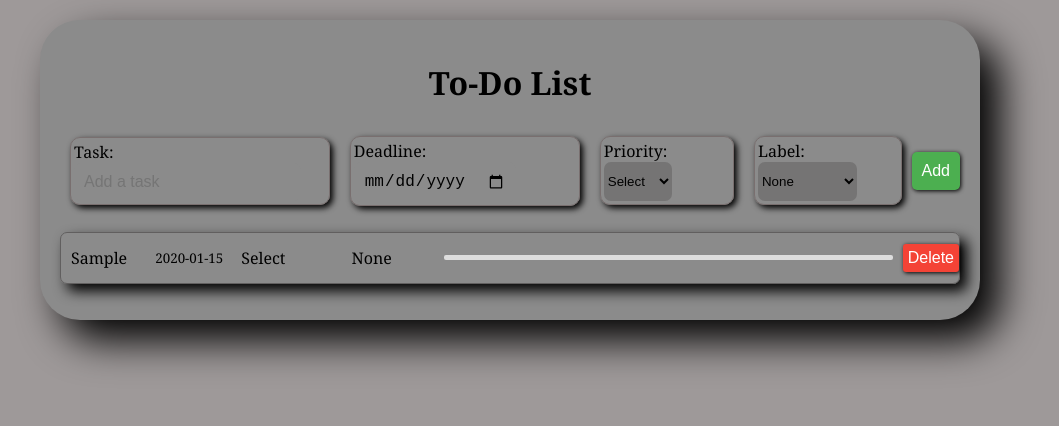
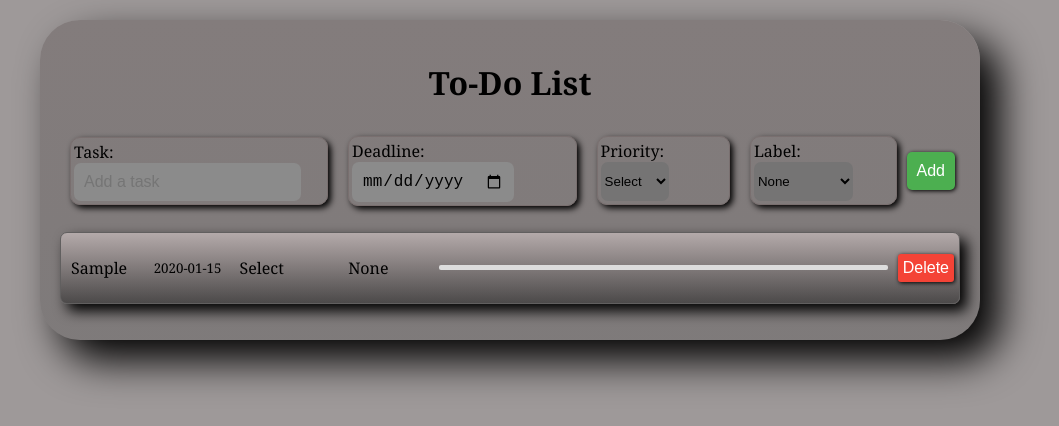
Before and after one commit to UtsavKadecha10/OCTANET_JULY, a plain HTML site: page To-Do List/index.html in a window 1280 px wide. Both pictures are taken after typing "Sample", "2020-01-15" into the empty fields and a click on the button "Add". Shown: the whole page, without its empty margins (130-1189 px from the left). Drawn offline with Linux system fonts and the light colour scheme.

Commit message:
New commit

```diff
--- a/To-Do List/index.html
+++ b/To-Do List/index.html
@@ -89,6 +89,8 @@
 
                 input.value = '';
                 deadlineInput.value = '';
+                prioritySelect.value = 'Select';
+                labelSelect.value = 'None';
             }
         });
 
@@ -145,5 +147,4 @@
         }
     </script>
 </body>
-
 </html>
--- a/To-Do List/style.css
+++ b/To-Do List/style.css
@@ -4,6 +4,7 @@ body {
     padding: 0;
     background-color: #9e9999;
     font-family: Georgia, 'Times New Roman', Times, serif;
+    /* background: linear-gradient(rgb(51, 51, 51), rgba(0, 0, 0, 0.1)); */
 }
 
 .container {
@@ -13,6 +14,7 @@ body {
     padding: 20px;
     border-radius: 40px;
     box-shadow: 20px 20px 40px rgba(0, 0, 0, 1);
+    background: linear-gradient(rgb(131, 124, 124), rgba(0, 0, 0, 0.2));
 }
 
 h1 {
@@ -62,6 +64,7 @@ button {
     border-radius: 5px;
     cursor: pointer;
     box-shadow: 1px 1px 4px #000000;
+    margin-right:5px;
 
 }
 
@@ -76,9 +79,10 @@ li {
     justify-content: center;
     margin-bottom: 10px;
     border: 1px solid #615f5f;
-    height: 50px;
+    height: 70px;
     border-radius: 7px;
     box-shadow: 7px 7px 14px #000000;
+    background: linear-gradient(rgb(180, 170, 170), rgba(0, 0, 0, 0.4));
 }
 
 li span{
@@ -123,6 +127,7 @@ li button {
     padding: 5px;
     border-radius: 3px;
     cursor: pointer;
+    transition: 0.5s;
 }
 
 /* .low{
```
